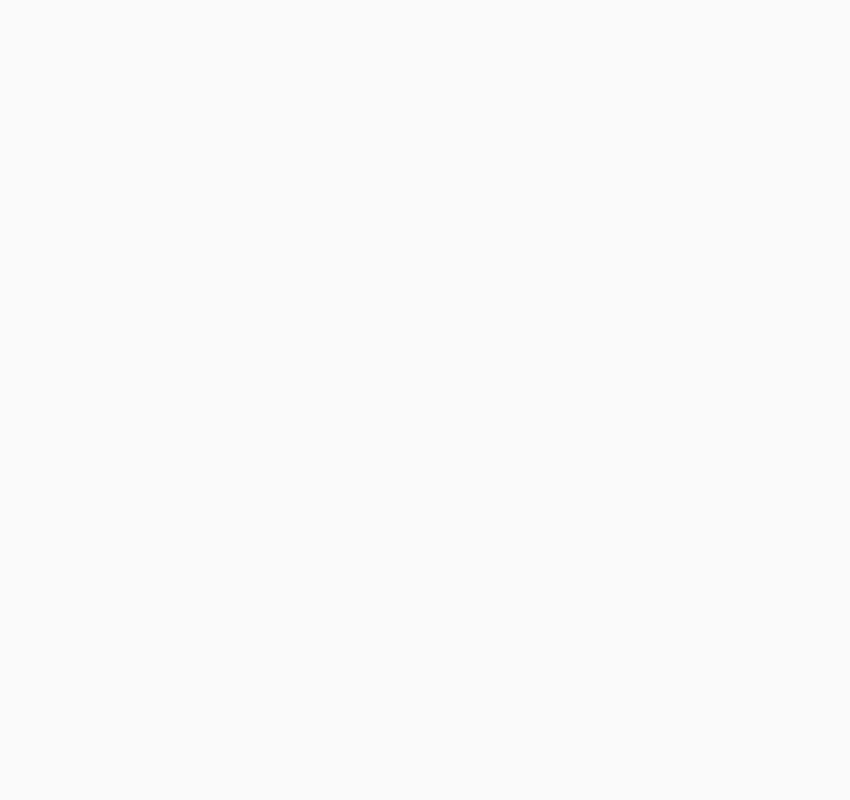
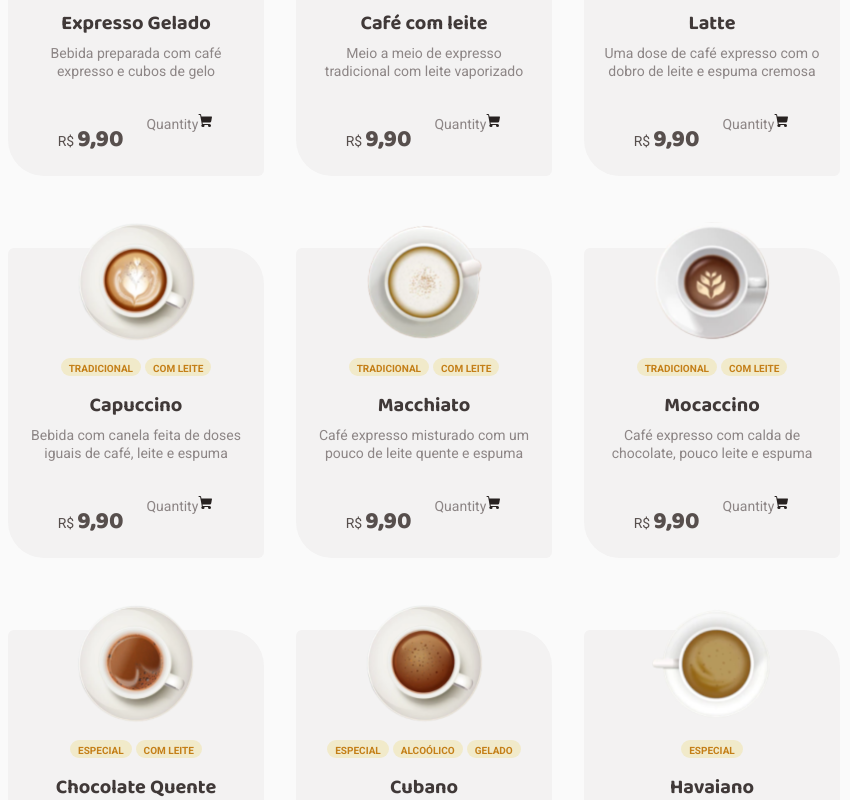
Before and after one commit to lmartinhao/coffee-delivery, a React (Vite) app: page / in a window 1280 px wide. Shown: the part 1260-2060 px from the top of the page, without its empty margins (152-1002 px from the left). Before the commit the page ends 1214 px from the top, so only its background shows below. Built offline with nearby package versions, Linux system fonts and the light colour scheme.

Commit message:
putting all coffes at products area

```diff
--- /dev/null
+++ b/src/pages/Home/components/Products/CoffeList.ts
@@ -0,0 +1,129 @@
+import Expresso from '../../../../assets/coffees/Type=Expresso.svg'
+import Americano from '../../../../assets/coffees/Type=Americano.svg'
+import ExpressoCremoso from '../../../../assets/coffees/Type=Expresso Cremoso.svg'
+import ExpressoGelado from '../../../../assets/coffees/Type=Café Gelado.svg'
+import CafeComLeite from '../../../../assets/coffees/Type=Café com Leite.svg'
+import Latte from '../../../../assets/coffees/Type=Latte.svg'
+import Capuccino from '../../../../assets/coffees/Type=Capuccino.svg'
+import Macchiato from '../../../../assets/coffees/Type=Macchiato.svg'
+import Mochaccino from '../../../../assets/coffees/Type=Mochaccino.svg'
+import ChocolateQuente from '../../../../assets/coffees/Type=Chocolate Quente.svg'
+import Cubano from '../../../../assets/coffees/Type=Cubano.svg'
+import Havaiano from '../../../../assets/coffees/Type=Havaiano.svg'
+import Arabe from '../../../../assets/coffees/Type=Árabe.svg'
+import Irlandes from '../../../../assets/coffees/Type=Irlandês.svg'
+
+export const coffeeList = [
+  {
+    id: 1,
+    title: 'Expresso Tradicional',
+    tags: ['Tradicional'],
+    content: 'O tradicional café feito com água quente e grãos moídos',
+    price: '9,90',
+    svg: Expresso,
+  },
+  {
+    id: 2,
+    title: 'Expresso Americano',
+    tags: ['Tradicional'],
+    content: 'Expresso diluído, menos intenso que o tradicional',
+    price: '9,90',
+    svg: Americano,
+  },
+  {
+    id: 3,
+    title: 'Expresso Cremoso',
+    tags: ['Tradicional'],
+    content: 'Café expresso tradicional com espuma cremosa',
+    price: '9,90',
+    svg: ExpressoCremoso,
+  },
+  {
+    id: 4,
+    title: 'Expresso Gelado',
+    tags: ['Tradicional', 'Gelado'],
+    content: 'Bebida preparada com café expresso e cubos de gelo',
+    price: '9,90',
+    svg: ExpressoGelado,
+  },
+  {
+    id: 5,
+    title: 'Café com leite',
+    tags: ['Tradicional', 'Com leite'],
+    content: 'Meio a meio de expresso tradicional com leite vaporizado',
+    price: '9,90',
+    svg: CafeComLeite,
+  },
+  {
+    id: 6,
+    title: 'Latte',
+    tags: ['Tradicional', 'Com leite'],
+    content: 'Uma dose de café expresso com o dobro de leite e espuma cremosa',
+    price: '9,90',
+    svg: Latte,
+  },
+  {
+    id: 7,
+    title: 'Capuccino',
+    tags: ['Tradicional', 'Com leite'],
+    content: 'Bebida com canela feita de doses iguais de café, leite e espuma',
+    price: '9,90',
+    svg: Capuccino,
+  },
+  {
+    id: 8,
+    title: 'Macchiato',
+    tags: ['Tradicional', 'Com leite'],
+    content: 'Café expresso misturado com um pouco de leite quente e espuma',
+    price: '9,90',
+    svg: Macchiato,
+  },
+  {
+    id: 9,
+    title: 'Mocaccino',
+    tags: ['Tradicional', 'Com leite'],
+    content: 'Café expresso com calda de chocolate, pouco leite e espuma',
+    price: '9,90',
+    svg: Mochaccino,
+  },
+  {
+    id: 10,
+    title: 'Chocolate Quente',
+    tags: ['Especial', 'Com leite'],
+    content: 'Bebida feita com chocolate dissolvido no leite quente e café',
+    price: '9,90',
+    svg: ChocolateQuente,
+  },
+  {
+    id: 11,
+    title: 'Cubano',
+    tags: ['Especial', 'Alcoólico', 'Gelado'],
+    content: 'Drink gelado de café expresso com rum, creme de leite e hortelã',
+    price: '9,90',
+    svg: Cubano,
+  },
+  {
+    id: 12,
+    title: 'Havaiano',
+    tags: ['Especial'],
+    content: 'Bebida adocicada preparada com café e leite de coco',
+    price: '9,90',
+    svg: Havaiano,
+  },
+  {
+    id: 13,
+    title: 'Árabe',
+    tags: ['Especial'],
+    content: 'Bebida preparada com grãos de café árabe e especiarias',
+    price: '9,90',
+    svg: Arabe,
+  },
+  {
+    id: 14,
+    title: 'Irlandês',
+    tags: ['Especial', 'Alcoólico'],
+    content: 'Bebida a base de café, uísque irlandês, açúcar e chantilly',
+    price: '9,90',
+    svg: Irlandes,
+  },
+]
--- a/src/pages/Home/components/Products/index.tsx
+++ b/src/pages/Home/components/Products/index.tsx
@@ -1,32 +1,44 @@
 import { ShoppingCart } from 'phosphor-react'
+import { coffeeList } from './CoffeList'
 import {
   CardContainer,
   ItemValueContainer,
   PriceContainer,
+  ProductsArea,
   ProductsContainer,
+  TagArea,
   TagContainer,
   TextContainer,
 } from './styles'
-import Americano from '../../../../assets/coffees/Type=Americano.svg'
 
 export function Products() {
   return (
     <ProductsContainer>
       <h2>Nossos cafés</h2>
 
-      <CardContainer>
-        <img src={Americano} alt="Café tipo americano" />
+      <ProductsArea>
+        {coffeeList.map((coffee) => {
+          return (
+            <CardContainer key={coffee.id}>
+              <img src={coffee.svg} alt="Café tipo americano" />
 
-        <TagContainer>
-          <span>Tradicional</span>
+              <TagArea>
+                {coffee.tags.map((tag) => {
+                  return (
+                    <TagContainer key={`${coffee.id} - ${tag}`}>
+                      <span>{tag}</span>
                     </TagContainer>
+                  )
+                })}
+              </TagArea>
+
               <TextContainer>
-          <h3>Expresso Tradicional</h3>
-          <span>O tradicional café feito com água quente e grãos moídos</span>
+                <h3>{coffee.title}</h3>
+                <span>{coffee.content}</span>
                 <ItemValueContainer>
                   <PriceContainer>
                     <span>R$</span>
-              <h3>9,90</h3>
+                    <h3>{coffee.price}</h3>
                   </PriceContainer>
 
                   <div>
@@ -36,6 +48,9 @@ export function Products() {
                 </ItemValueContainer>
               </TextContainer>
             </CardContainer>
+          )
+        })}
+      </ProductsArea>
     </ProductsContainer>
   )
 }
--- a/src/pages/Home/components/Products/styles.ts
+++ b/src/pages/Home/components/Products/styles.ts
@@ -17,6 +17,19 @@ export const ProductsContainer = styled.div`
   }
 `
 
+export const ProductsArea = styled.div`
+  display: flex;
+  flex-direction: row;
+  flex-wrap: wrap;
+  gap: 2rem;
+
+  max-width: 70rem;
+
+  div + div {
+    margin-bottom: 2.5rem;
+  }
+`
+
 export const CardContainer = styled.div`
   display: flex;
   flex-direction: column;
@@ -32,6 +45,7 @@ export const CardContainer = styled.div`
     height: 7.5rem;
     width: 7.5rem;
     margin-top: -10%;
+    margin-bottom: 1rem;
   }
 `
 
@@ -65,14 +79,18 @@ export const TextContainer = styled.span`
   }
 `
 
-export const TagContainer = styled.span`
+export const TagArea = styled.div`
   display: flex;
   flex-direction: row;
   justify-content: center;
   align-items: center;
   padding: 0px;
-  margin: 1rem;
 
+  margin-bottom: 1rem;
+  gap: 0.25rem;
+`
+
+export const TagContainer = styled.span`
   background: ${(props) => props.theme['yellow-100']};
   border-radius: 100px;
 
```
Lines whose indentation alone changed are shown as unchanged.
